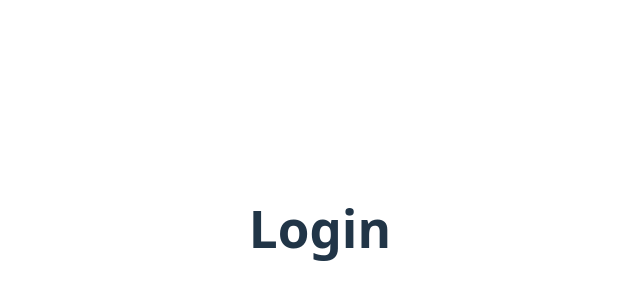
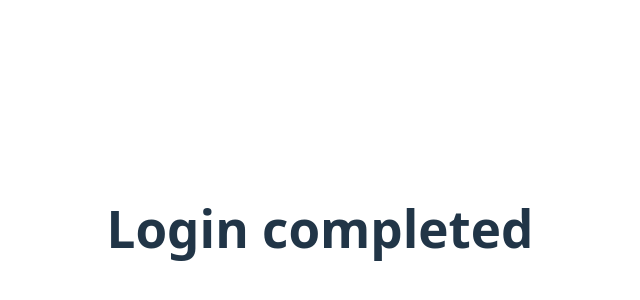
Before and after one commit to Rithin-IT/Financial-Assistance-App, a React (Vite) app: page /login in a window 1280 px wide. Shown: the part 172-472 px from the top of the page, without its empty margins (320-960 px from the left). Built offline with nearby package versions, Linux system fonts and the light colour scheme.

Commit message:
Completed added

```diff
--- a/src/Pages/login.jsx
+++ b/src/Pages/login.jsx
@@ -3,7 +3,7 @@
 function Login(){
 
     return <div>
-            <h1>Login</h1>
+            <h1>Login completed</h1>
             </div>
 }
 
```
